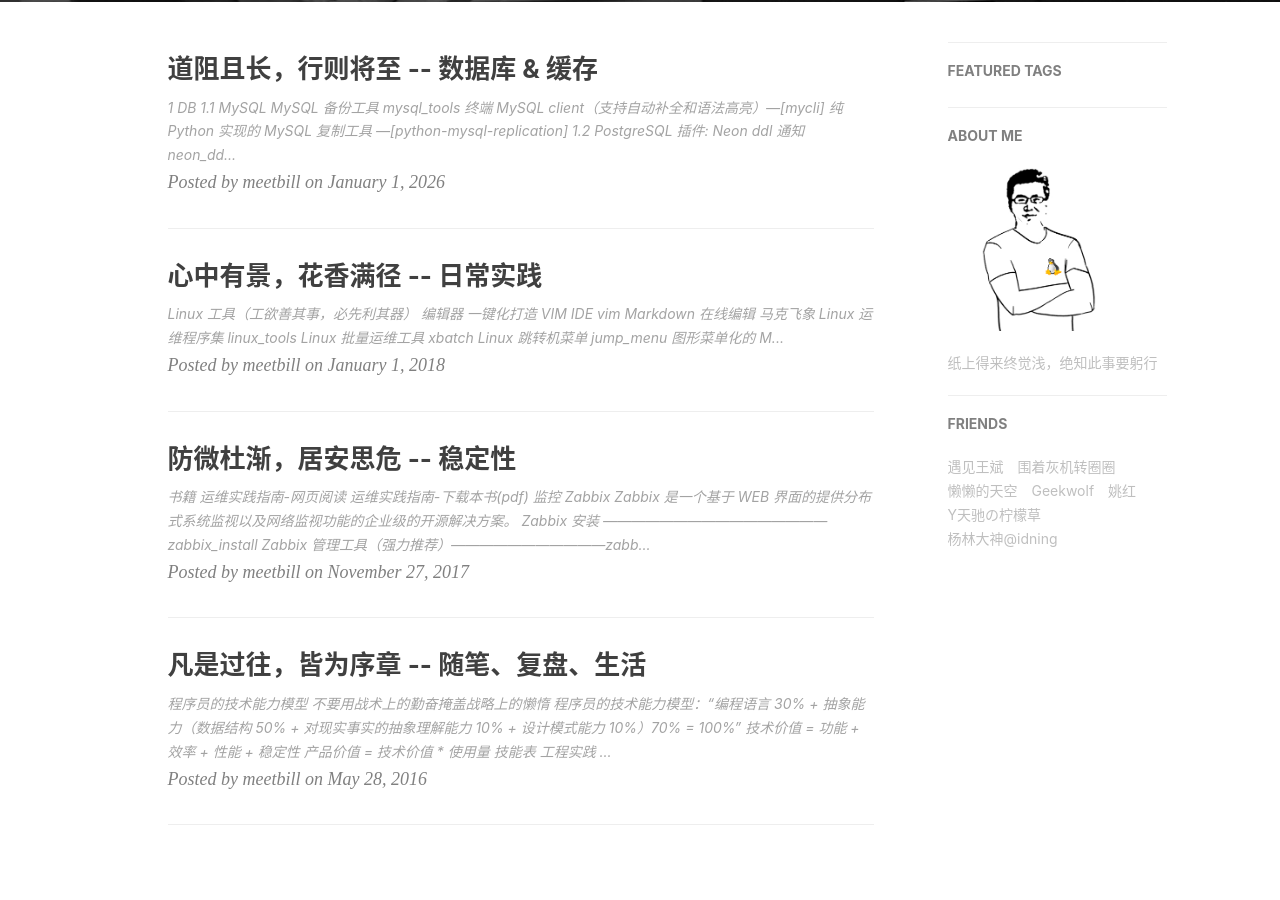
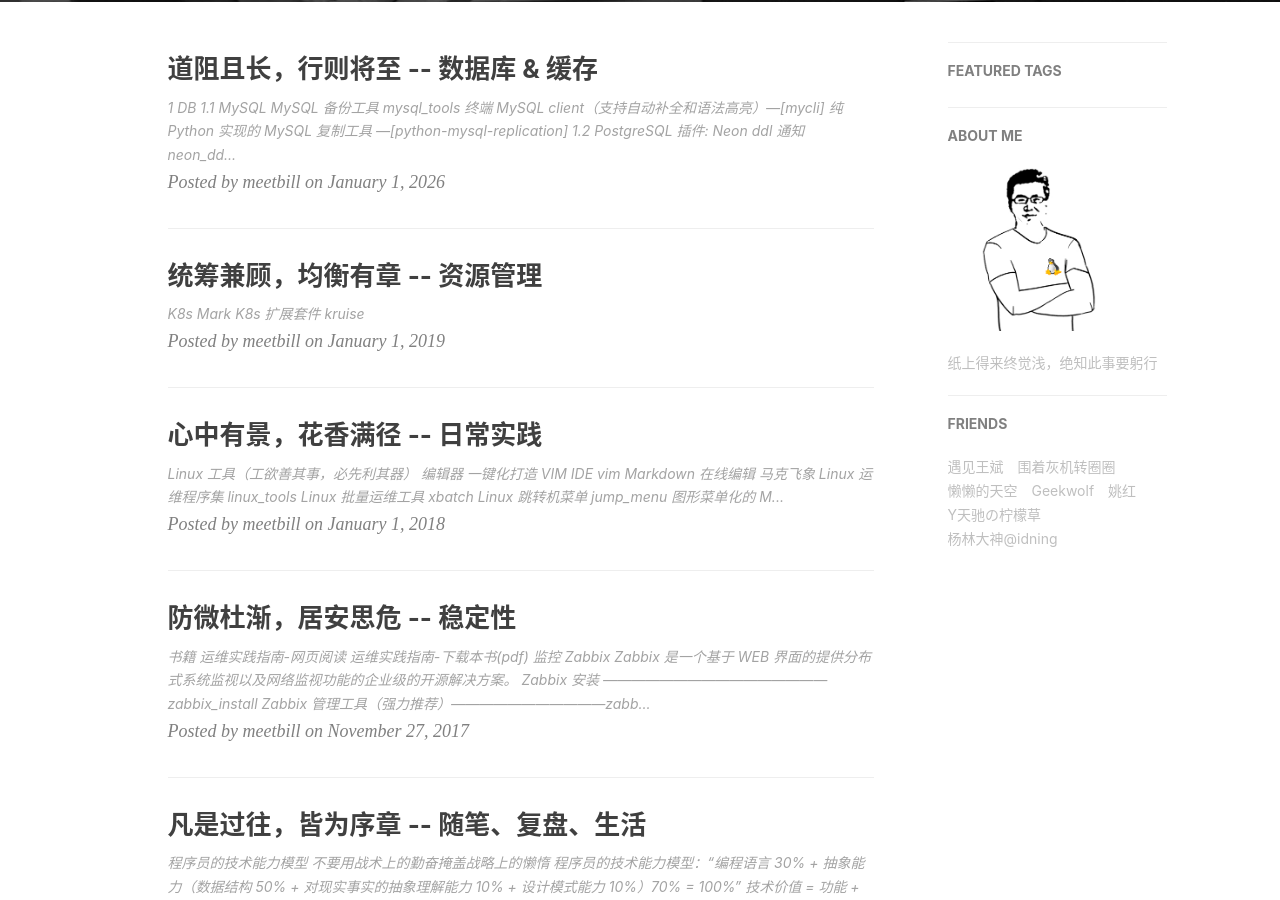
Before and after one commit to meetbill/meetbill.github.io, a Jekyll site: the page built from index.html, in a window 1280 px wide and 900 px high, scrolled down 416 px. Built offline with Jekyll 4.4.1, drawn with Linux system fonts in a browser that asks for light colours; nearby versions of some CDN libraries; the list of posts is cut into pages by our own code; comment, search, counter and statistics services are not loaded.

Commit message:
[Added]: add cloud.md

```diff
--- /dev/null
+++ b/_posts/2019-01-01-cloud.md
@@ -0,0 +1,15 @@
+---
+layout: post
+title: 统筹兼顾，均衡有章 -- 资源管理
+date:   2019-01-01 22:36:00
+author:     "meetbill"
+categories: posts
+tags:
+    - k8s
+---
+
+## K8s
+
+### Mark
+
+> * K8s 扩展套件 [kruise](https://github.com/openkruise/kruise)
--- a/about.html
+++ b/about.html
@@ -2,7 +2,7 @@
 layout: page
 title: "About"
 description: "化繁为简"
-header-img: "img/about-bg.jpg"
+header-img: "img/home-bg.jpg"
 ---
 
 <!-- Language Selector -->
@@ -18,8 +18,7 @@ header-img: "img/about-bg.jpg"
     </blockquote>
 
     <p>我是王斌，是个开发攻城狮</p>
-    <p>日常会记录下运维开发中的点滴，详细请戳<a href="https://billwang139967.gitbooks.io/op_practice_book/content/">《运维实践指南》</a></p>
-    <p>关注领域包括 Docker，云计算，云存储、缓存等领域</p>
+    <p>关注领域包括 Docker，云计算，云存储、数据库，缓存等领域</p>
     <p>欢迎和来自各方的朋友讨论技术问题</p>
 
 <h5 id="talks">Talks</h5>
```
Also changed, not shown: img/about-bg.jpg (deleted).
